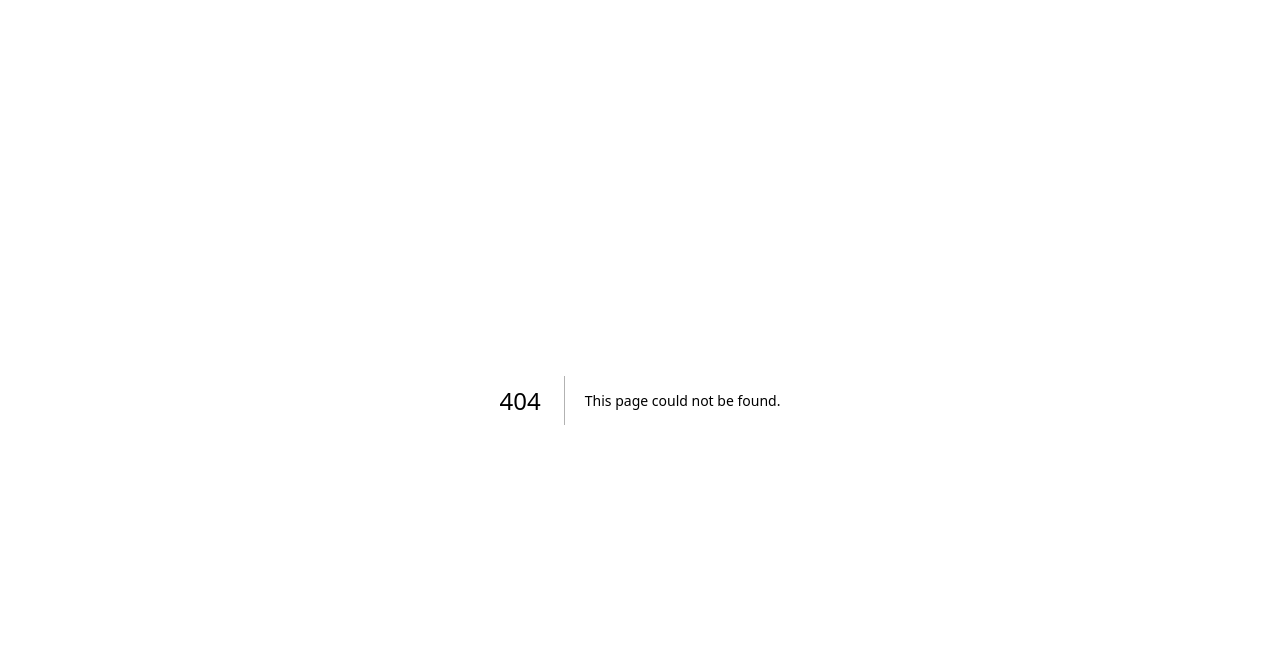
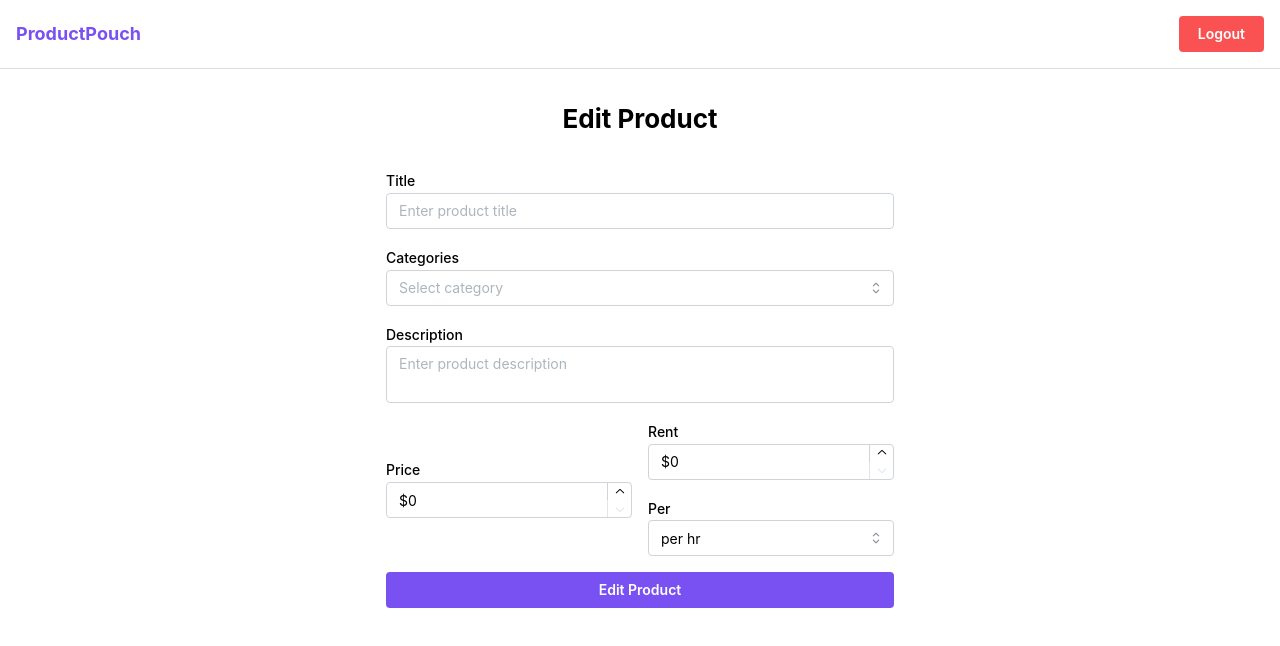
Before and after one commit to MrMandalNSU/ProductPouch, a Next.js app in the folder frontend/: page /edit-product/1 in a window 1280 px wide. Before the commit this address had no page. Shown: the top 646 px of the page. Built offline with nearby package versions, Linux system fonts and the light colour scheme.

Commit message:
added edit product page

```diff
--- /dev/null
+++ b/frontend/app/edit-product/[id]/page.js
@@ -0,0 +1,144 @@
+"use client";
+
+import { useState } from "react";
+import {
+  Container,
+  Title,
+  TextInput,
+  Select,
+  MultiSelect,
+  Textarea,
+  NumberInput,
+  Button,
+  Group,
+} from "@mantine/core";
+import { useForm } from "@mantine/form";
+import Navbar from "@/components/Navbar";
+import { useRouter, useSearchParams } from "next/navigation";
+import { useMutation } from "@apollo/client";
+// Import your actual GraphQL mutation when ready
+// import { UPDATE_PRODUCT } from "../../graphql/mutations";
+
+export default function EditProductPage() {
+  const searchParams = useSearchParams();
+  const router = useRouter();
+
+  // Extract product details from route parameters
+  const product = {
+    title: searchParams.get("title") || "",
+    price: searchParams.get("price") ? Number(searchParams.get("price")) : 0,
+    rent_price: searchParams.get("rent_price")
+      ? Number(searchParams.get("rent_price"))
+      : 0,
+    rent_period: searchParams.get("rent_period") || "per hr",
+    status: searchParams.get("status") || "",
+    description: searchParams.get("description") || "",
+  };
+
+  // Placeholder for GraphQL mutation
+  const [updateProduct, { loading }] = useState({
+    loading: false,
+  });
+
+  // Initialize form with values from route parameters
+  const form = useForm({
+    initialValues: {
+      title: product.title,
+      description: product.description,
+      price: product.price,
+      rent: product.rent_price,
+      rentPeriod: product.rent_period,
+      categories: product.categories,
+    },
+    validate: {
+      title: (value) =>
+        value.trim().length === 0 ? "Title is required" : null,
+      price: (value) => (value <= 0 ? "Price must be positive" : null),
+      rent: (value) => (value < 0 ? "Rent cannot be negative" : null),
+    },
+  });
+
+  const handleSubmit = (values) => {
+    // Placeholder for actual update mutation
+    console.log("Product update values:", values);
+
+    // Uncomment and modify when actual mutation is ready
+    // updateProduct({
+    //   variables: {
+    //     productId: productId, // You'll need to pass the product ID
+    //     updateData: values
+    //   }
+    // });
+  };
+
+  return (
+    <>
+      <Navbar />
+      <Container size="xs" py="xl">
+        <Title order={2} ta="center" mb="xl">
+          Edit Product
+        </Title>
+
+        <form onSubmit={form.onSubmit(handleSubmit)}>
+          <TextInput
+            label="Title"
+            placeholder="Enter product title"
+            {...form.getInputProps("title")}
+            mb="md"
+          />
+
+          <MultiSelect
+            label="Categories"
+            placeholder="Select category"
+            data={[
+              { value: "Electronics", label: "Electronics" },
+              { value: "Furniture", label: "Furniture" },
+              { value: "Home Appliances", label: "Home Appliances" },
+              { value: "Sporting Goods", label: "Sporting Goods" },
+              { value: "Outdoor", label: "Outdoor" },
+              { value: "Toys", label: "Toys" },
+            ]}
+            {...form.getInputProps("categories")}
+            mb="md"
+          />
+
+          <Textarea
+            label="Description"
+            placeholder="Enter product description"
+            minRows={4}
+            {...form.getInputProps("description")}
+            mb="md"
+          />
+
+          <Group grow mb="md">
+            <NumberInput
+              label="Price"
+              placeholder="Product price"
+              prefix="$"
+              min={0}
+              {...form.getInputProps("price")}
+            />
+            <Group>
+              <NumberInput
+                label="Rent"
+                placeholder="Rent price"
+                prefix="$"
+                min={0}
+                {...form.getInputProps("rent")}
+              />
+              <Select
+                label="Per"
+                data={["per hr", "per day", "per week", "per month"]}
+                {...form.getInputProps("rentPeriod")}
+              />
+            </Group>
+          </Group>
+
+          <Button type="submit" fullWidth color="violet" loading={loading}>
+            Edit Product
+          </Button>
+        </form>
+      </Container>
+    </>
+  );
+}
```
